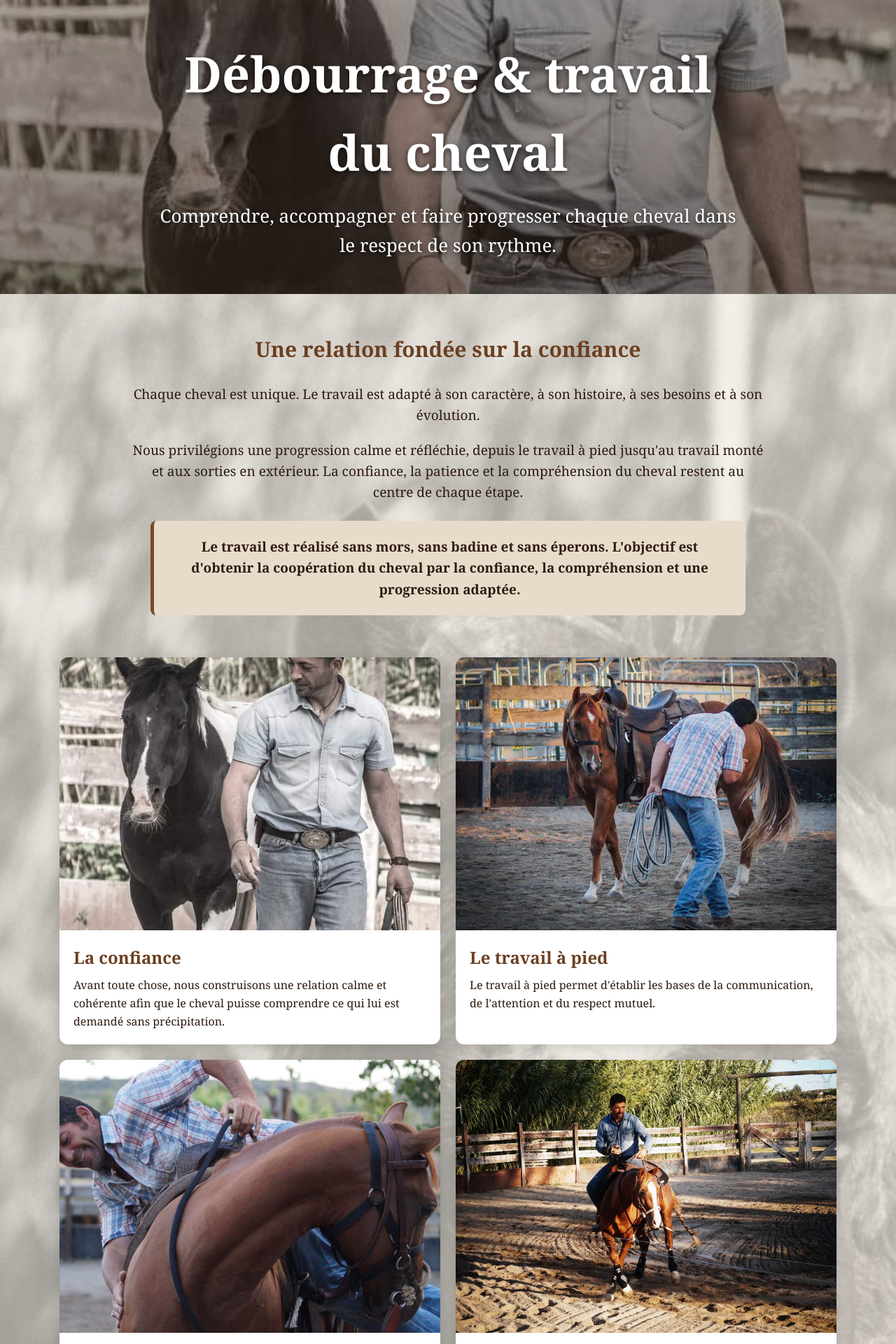
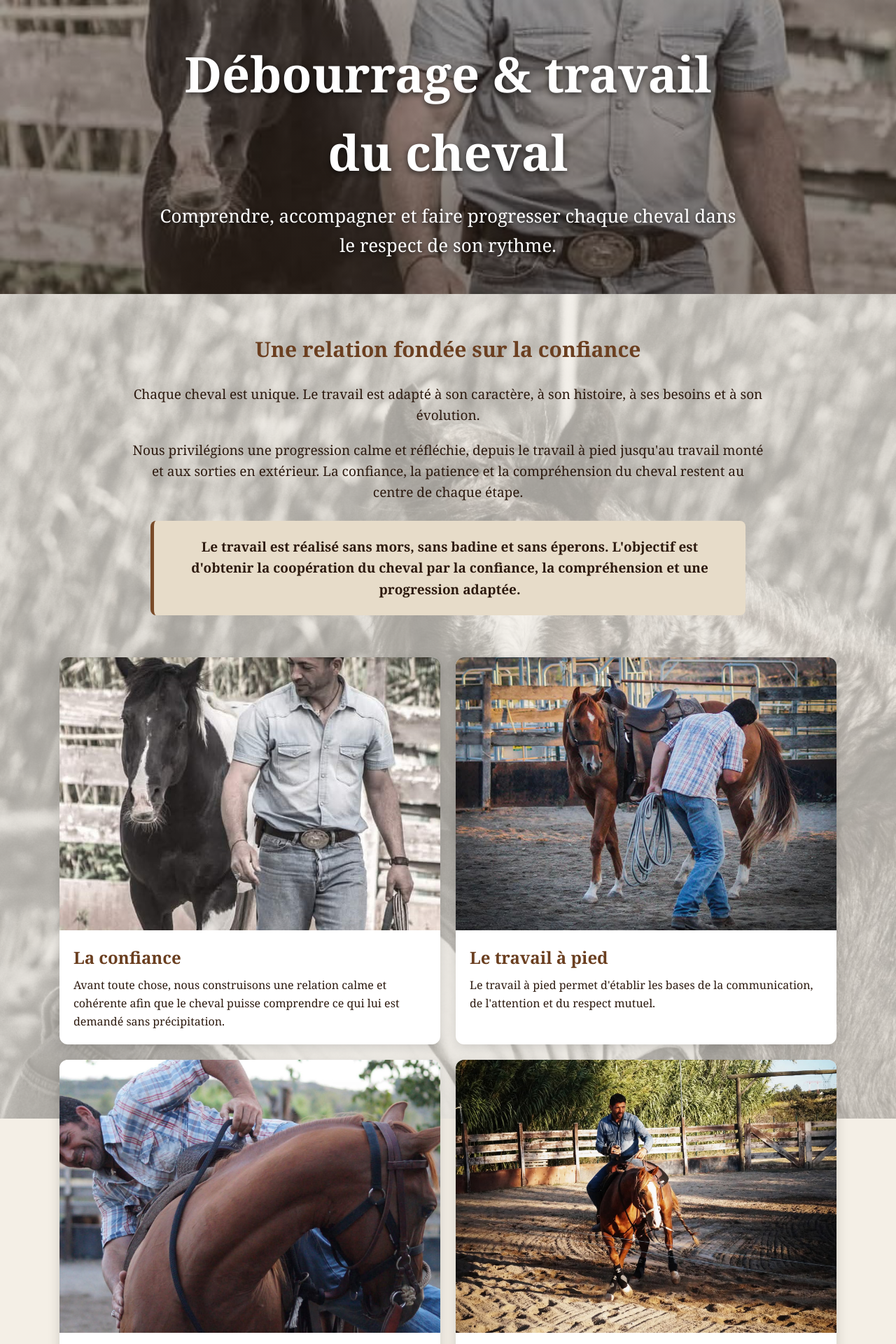
Before and after one commit to cowdream/The-horse-farm, a Flask app: page /debourrage-travail-cheval in a window 1280 px wide. Shown: the top 1920 px of the page at 70% size. Run offline with Flask 3, Linux system fonts and the light colour scheme.

Commit message:
Update debourrage-travail-cheval.html

```diff
--- a/Templates/debourrage-travail-cheval.html
+++ b/Templates/debourrage-travail-cheval.html
@@ -45,7 +45,7 @@
         .fond-debourrage {
     background:
         linear-gradient(rgba(244, 239, 230, 0.65), rgba(244, 239, 230, 0.65)),
-        url('/static/file_00000000068c820ab9c6f55f96ad8fcb.jpg') center top / cover no-repeat;
+        url('/static/file_00000000068c820ab9c6f55f96ad8fcb.jpg') center top / contain no-repeat;
 }
         .intro h2, .respect h2 {
             color: #6b3f20;
```
